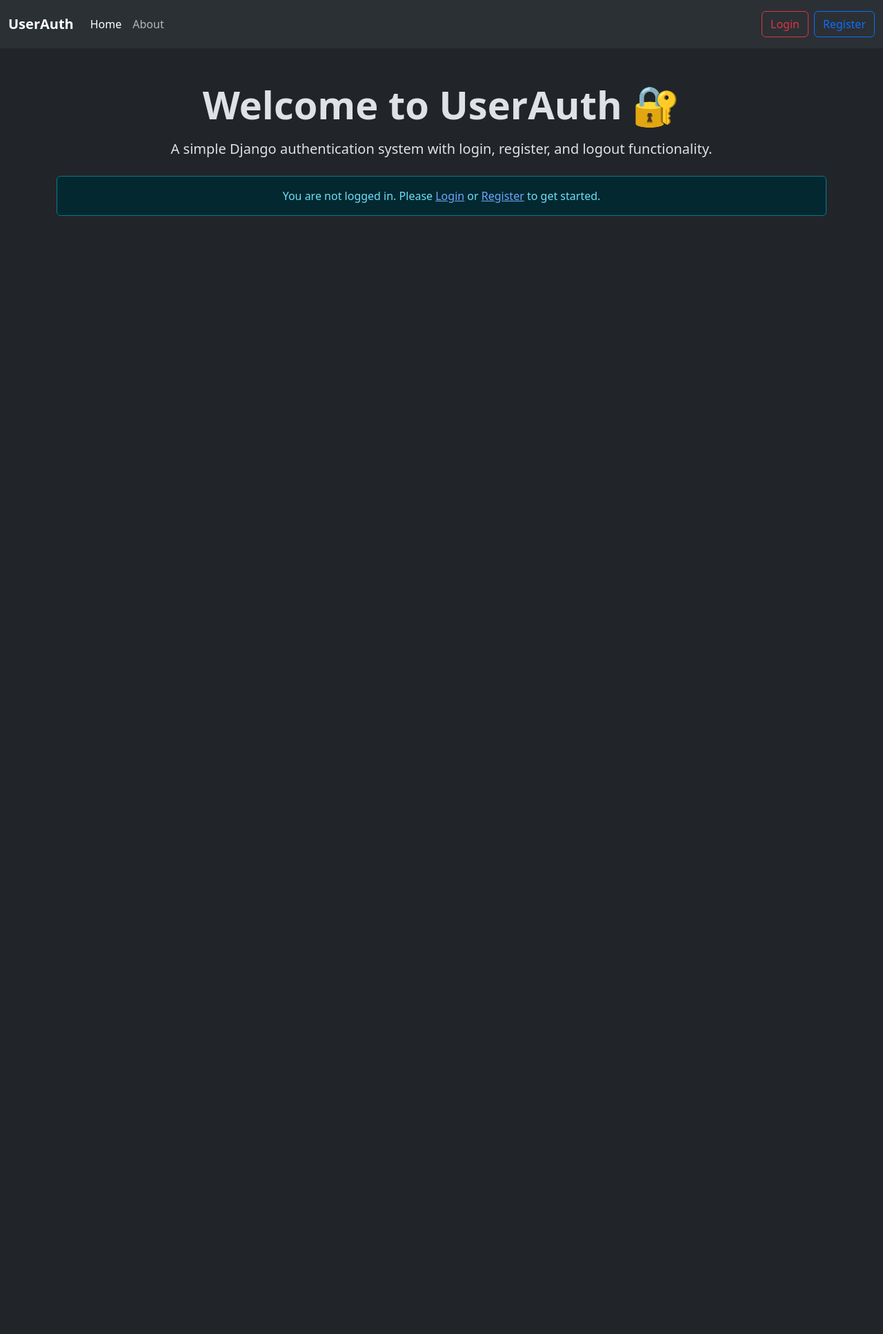
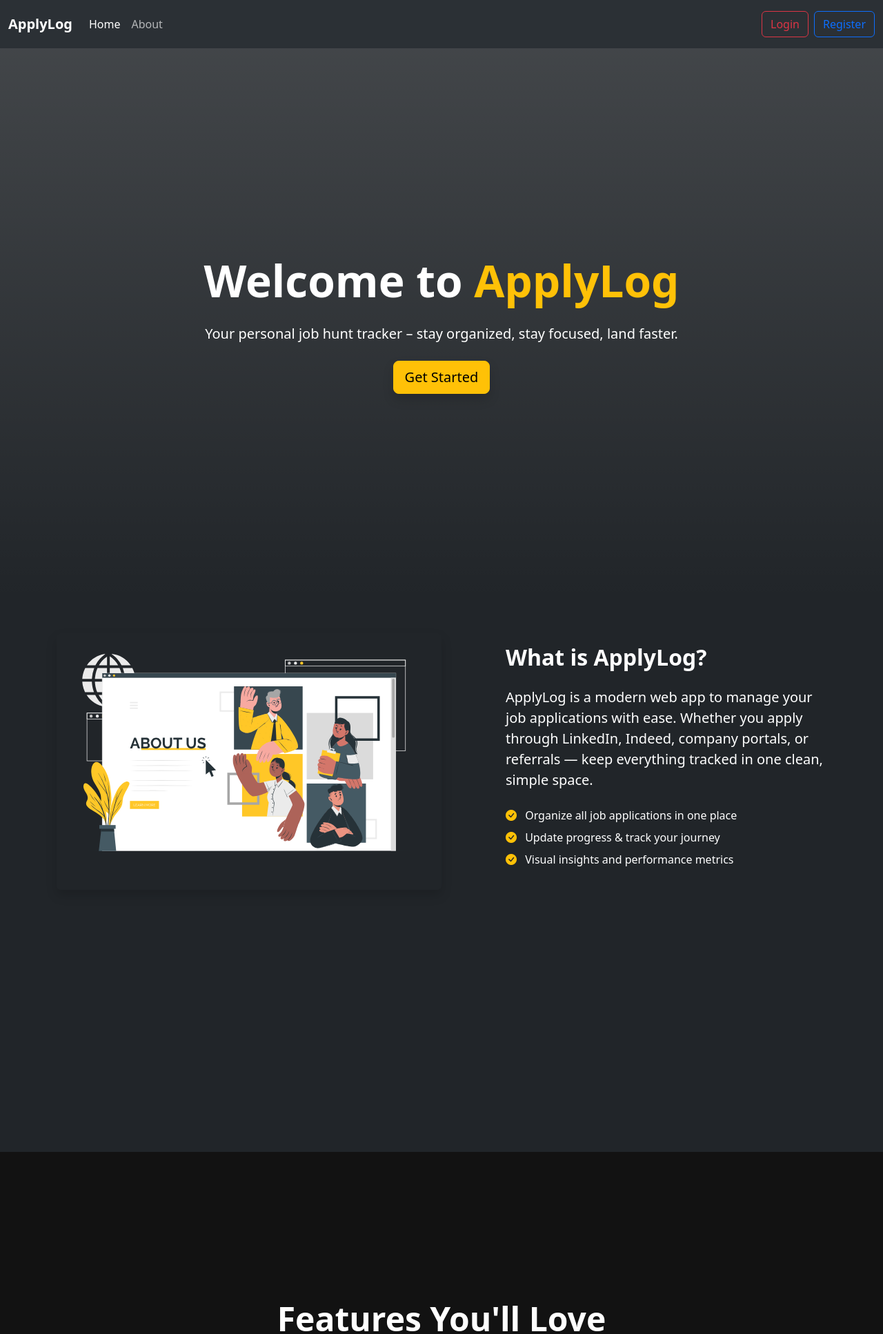
Before and after one commit to waqas-rashid1/ApplyLog, a Django app: page / in a window 1280 px wide. Shown: the top 1934 px of the page at 69% size. Before the commit the page ends 313 px from the top, so only its background shows below. Run offline with Django 5.2, Linux system fonts and the light colour scheme.

Commit message:
Add Homepage

```diff
--- a/main/main/views.py
+++ b/main/main/views.py
@@ -19,4 +19,4 @@ def register(request):
     return render(request, 'registration/register.html', {'form': form})
 
 def homepage(request):
-    return render(request, 'base.html')
+    return render(request, 'basics/home.html')
--- a/main/templates/base.html
+++ b/main/templates/base.html
@@ -1,25 +1,47 @@
+{% load static %}
+
 <!DOCTYPE html>
 <html lang="en" data-bs-theme="dark">
   <head>
-    <meta charset="UTF-8">
-    <meta name="viewport" content="width=device-width, initial-scale=1.0">
-    <link href="https://cdn.jsdelivr.net/npm/bootstrap@5.3.5/dist/css/bootstrap.min.css" rel="stylesheet" integrity="sha384-SgOJa3DmI69IUzQ2PVdRZhwQ+dy64/BUtbMJw1MZ8t5HZApcHrRKUc4W0kG879m7" crossorigin="anonymous">
-    <link href="https://cdn.jsdelivr.net/npm/bootstrap-icons@1.10.5/font/bootstrap-icons.css" rel="stylesheet">
-    <title>UserAuth | Home</title>
+    <meta charset="UTF-8" />
+    <meta name="viewport" content="width=device-width, initial-scale=1.0" />
+    <link
+      href="https://cdn.jsdelivr.net/npm/bootstrap@5.3.5/dist/css/bootstrap.min.css"
+      rel="stylesheet"
+      integrity="sha384-SgOJa3DmI69IUzQ2PVdRZhwQ+dy64/BUtbMJw1MZ8t5HZApcHrRKUc4W0kG879m7"
+      crossorigin="anonymous"
+    />
+    <link
+      href="https://cdn.jsdelivr.net/npm/bootstrap-icons@1.10.5/font/bootstrap-icons.css"
+      rel="stylesheet"
+    />
+    <title>ApplyLog | Home</title>
   </head>
   <body>
     <!-- Navbar section (same for all pages) -->
     <nav class="navbar navbar-expand-lg bg-body-tertiary">
       <div class="container-fluid">
-          <a class="navbar-brand fw-bold" href="#">UserAuth</a>
-          <button class="navbar-toggler" type="button" data-bs-toggle="collapse" data-bs-target="#navbarSupportedContent"
-                  aria-controls="navbarSupportedContent" aria-expanded="false" aria-label="Toggle navigation">
+        <a class="navbar-brand fw-bold" href="#">ApplyLog</a>
+        <button
+          class="navbar-toggler"
+          type="button"
+          data-bs-toggle="collapse"
+          data-bs-target="#navbarSupportedContent"
+          aria-controls="navbarSupportedContent"
+          aria-expanded="false"
+          aria-label="Toggle navigation"
+        >
           <span class="navbar-toggler-icon"></span>
         </button>
         <div class="collapse navbar-collapse" id="navbarSupportedContent">
           <ul class="navbar-nav me-auto mb-2 mb-lg-0">
             <li class="nav-item">
-                <a class="nav-link active" aria-current="page" href="{% url 'homepage'%}">Home</a>
+              <a
+                class="nav-link active"
+                aria-current="page"
+                href="{% url 'homepage'%}"
+                >Home</a
+              >
             </li>
             <li class="nav-item">
               <a class="nav-link" href="#">About</a>
@@ -28,11 +50,17 @@
           {% if user.is_authenticated %}
           <form method="post" action="{% url 'logout' %}">
             {% csrf_token %}
-              <button type="submit" class="btn btn-outline-danger m-2">Logout</button>
+            <button type="submit" class="btn btn-outline-danger m-2">
+              Logout
+            </button>
           </form>
           {% else %}
-              <a class="btn btn-outline-danger m-2" href="{% url 'login' %}">Login</a>
-              <a class="btn btn-outline-primary" href="{% url 'register' %}">Register</a>
+          <a class="btn btn-outline-danger m-2" href="{% url 'login' %}"
+            >Login</a
+          >
+          <a class="btn btn-outline-primary" href="{% url 'register' %}"
+            >Register</a
+          >
           {% endif %}
         </div>
       </div>
@@ -41,24 +69,25 @@
     <!-- Main content section that will be replaced in other templates -->
     {% block content %}
     <!-- Default content that appears in base.html -->
-    <div class="container py-5 text-center">
-        <h1 class="display-4 fw-bold">Welcome to UserAuth 🔐</h1>
-        <p class="lead mt-3">A simple Django authentication system with login, register, and logout functionality.</p>
 
-        {% if user.is_authenticated %}
-          <div class="alert alert-success mt-4" role="alert">
-            Hello, <strong>{{ user.username }}</strong>! You are logged in.
-          </div>
-        {% else %}
-          <div class="alert alert-info mt-4" role="alert">
-            You are not logged in. Please <a href="{% url 'login' %}">Login</a> or <a href="{% url 'register' %}">Register</a> to get started.
-          </div>
-        {% endif %}
-    </div>
     {% endblock %}
 
-    <script src="https://cdn.jsdelivr.net/npm/bootstrap@5.3.5/dist/js/bootstrap.bundle.min.js"
+    <!-- Footer -->
+    <footer class="bg-black text-white py-4">
+      <div class="container text-center">
+        <p class="mb-1">
+          &copy; 2025 <strong>ApplyLog</strong> — All rights reserved.
+        </p>
+        <small class="text-muted"
+          >Built with ❤️ • Designed for job seekers</small
+        >
+      </div>
+    </footer>
+
+    <script
+      src="https://cdn.jsdelivr.net/npm/bootstrap@5.3.5/dist/js/bootstrap.bundle.min.js"
       integrity="sha384-qX6qeKkUO0sJzZl6Dd6Kl8N6rRvZz2+jtdZUJbcQ+8KSc4Ot+1gdr0XDmzfdEibn"
-            crossorigin="anonymous"></script>
+      crossorigin="anonymous"
+    ></script>
   </body>
 </html>
--- /dev/null
+++ b/main/templates/basics/home.html
@@ -0,0 +1,179 @@
+{% extends "base.html" %}
+{% load static %}
+{% block content %}
+
+<section
+  class="d-flex align-items-center justify-content-center bg-gradient text-white"
+  style="
+    height: 100vh;
+    background: linear-gradient(to right, #0f2027, #203a43, #2c5364);
+  "
+>
+  <div class="text-center">
+    <h1 class="display-3 fw-bold mb-4">
+      Welcome to <span class="text-warning">ApplyLog</span>
+    </h1>
+    <p class="lead mb-4">
+      Your personal job hunt tracker – stay organized, stay focused, land
+      faster.
+    </p>
+    {% comment %}
+    <a href="{% url 'add_application' %}" class="btn btn-warning btn-lg shadow"
+      >Get Started</a
+    >
+    {% endcomment %}
+    <a href="" class="btn btn-warning btn-lg shadow">Get Started</a>
+  </div>
+</section>
+
+<!-- About Section -->
+<section class="bg-dark text-white py-5" style="min-height: 100vh">
+  <div
+    class="container d-flex flex-column flex-lg-row align-items-center justify-content-between gap-5"
+  >
+    <div class="col-lg-6">
+      <img
+        src="{% static 'images/about.svg' %}"
+        alt="About ApplyLog"
+        class="img-fluid rounded shadow"
+      />
+    </div>
+    <div class="col-lg-5">
+      <h2 class="fw-bold mb-4">What is ApplyLog?</h2>
+      <p class="lead">
+        ApplyLog is a modern web app to manage your job applications with ease.
+        Whether you apply through LinkedIn, Indeed, company portals, or
+        referrals — keep everything tracked in one clean, simple space.
+      </p>
+      <ul class="list-unstyled mt-4">
+        <li class="mb-2">
+          <i class="bi bi-check-circle-fill text-warning me-2"></i> Organize all
+          job applications in one place
+        </li>
+        <li class="mb-2">
+          <i class="bi bi-check-circle-fill text-warning me-2"></i> Update
+          progress & track your journey
+        </li>
+        <li class="mb-2">
+          <i class="bi bi-check-circle-fill text-warning me-2"></i> Visual
+          insights and performance metrics
+        </li>
+      </ul>
+    </div>
+  </div>
+</section>
+
+<!-- Features Section -->
+<section
+  class="text-white d-flex align-items-center"
+  style="min-height: 100vh; background-color: #121212"
+>
+  <div class="container">
+    <h2 class="text-center fw-bold mb-5 display-5">Features You'll Love</h2>
+    <div class="row g-5">
+      <div class="col-md-4">
+        <div
+          class="p-4 rounded-4 shadow-lg bg-dark bg-opacity-75 text-center h-100"
+        >
+          <i class="bi bi-pencil-square display-3 text-warning mb-3"></i>
+          <h5 class="fw-semibold mt-3 mb-3">Log Applications</h5>
+          <p class="text-light">
+            Store role, company, platform, apply date — all in a few clicks.
+            Keep your job hunt organized, always.
+          </p>
+        </div>
+      </div>
+      <div class="col-md-4">
+        <div
+          class="p-4 rounded-4 shadow-lg bg-dark bg-opacity-75 text-center h-100"
+        >
+          <i class="bi bi-kanban-fill display-3 text-warning mb-3"></i>
+          <h5 class="fw-semibold mt-3 mb-3">Track Progress</h5>
+          <p class="text-light">
+            Easily move jobs from Applied to Interview, Rejected, or Offer. Your
+            journey, clearly visible.
+          </p>
+        </div>
+      </div>
+      <div class="col-md-4">
+        <div
+          class="p-4 rounded-4 shadow-lg bg-dark bg-opacity-75 text-center h-100"
+        >
+          <i class="bi bi-bar-chart-line-fill display-3 text-warning mb-3"></i>
+          <h5 class="fw-semibold mt-3 mb-3">Insights & Analytics</h5>
+          <p class="text-light">
+            Understand patterns, optimize your search, and measure success with
+            beautiful charts and stats.
+          </p>
+        </div>
+      </div>
+    </div>
+  </div>
+</section>
+
+<!-- How It Works Section -->
+<section
+  class="text-white d-flex align-items-center"
+  style="min-height: 100vh; background-color: #121212"
+>
+  <div class="container">
+    <h2 class="text-center fw-bold mb-5 display-5">How It Works</h2>
+    <div class="row g-4">
+      <div class="col-md-3">
+        <div
+          class="p-4 rounded-4 border border-warning text-center bg-dark bg-opacity-75 h-100"
+        >
+          <div class="mb-3">
+            <span class="badge bg-warning fs-4 px-3 py-2">1</span>
+          </div>
+          <h6 class="fw-semibold">Create Account</h6>
+          <p class="text-light small">
+            Sign up in seconds and unlock your personal job tracking dashboard.
+          </p>
+        </div>
+      </div>
+      <div class="col-md-3">
+        <div
+          class="p-4 rounded-4 border border-warning text-center bg-dark bg-opacity-75 h-100"
+        >
+          <div class="mb-3">
+            <span class="badge bg-warning fs-4 px-3 py-2">2</span>
+          </div>
+          <h6 class="fw-semibold">Log Jobs</h6>
+          <p class="text-light small">
+            Save jobs from any platform. Include title, company, and source.
+          </p>
+        </div>
+      </div>
+      <div class="col-md-3">
+        <div
+          class="p-4 rounded-4 border border-warning text-center bg-dark bg-opacity-75 h-100"
+        >
+          <div class="mb-3">
+            <span class="badge bg-warning fs-4 px-3 py-2">3</span>
+          </div>
+          <h6 class="fw-semibold">Track Status</h6>
+          <p class="text-light small">
+            Update application status as you hear back. Stay on top of
+            everything.
+          </p>
+        </div>
+      </div>
+      <div class="col-md-3">
+        <div
+          class="p-4 rounded-4 border border-warning text-center bg-dark bg-opacity-75 h-100"
+        >
+          <div class="mb-3">
+            <span class="badge bg-warning fs-4 px-3 py-2">4</span>
+          </div>
+          <h6 class="fw-semibold">Review Stats</h6>
+          <p class="text-light small">
+            Check visual insights and metrics to improve your application game.
+          </p>
+        </div>
+      </div>
+    </div>
+  </div>
+</section>
+
+{% endblock %}
```
Also changed, not shown: main/db.sqlite3, main/static/images/about.svg (added). Lines whose indentation alone changed are shown as unchanged.
